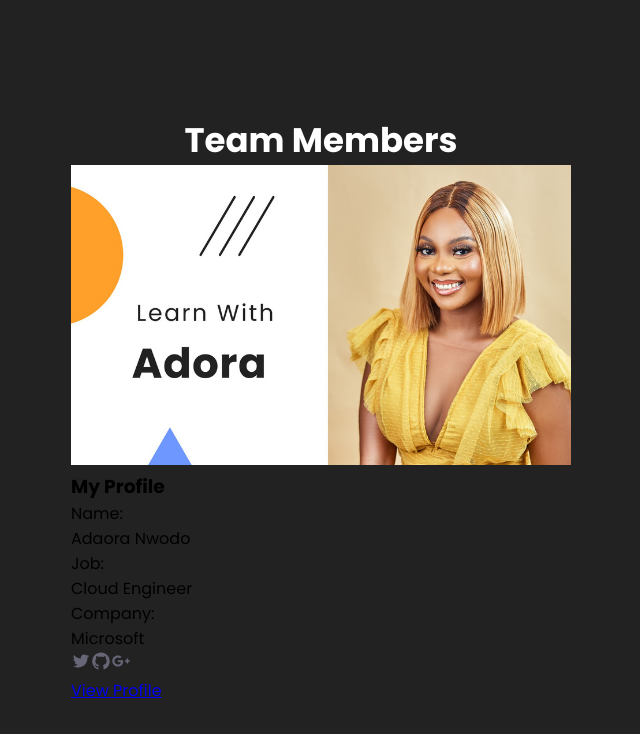
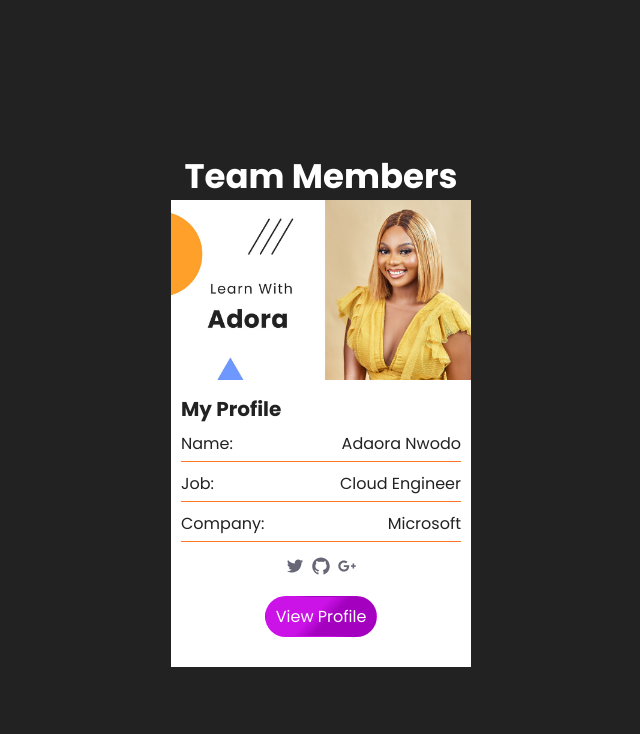
Before and after one commit to kevinandris/profile-app, a React (Create React App) app: page / in a window 1280 px wide. Shown: the top 734 px of the page, without its empty margins (319-959 px from the left). Built offline with nearby package versions, Linux system fonts and the light colour scheme.

Commit message:
profile css code implemented for the card

```diff
--- a/src/components/profile/Profile.module.css
+++ b/src/components/profile/Profile.module.css
@@ -0,0 +1,72 @@
+.profile {
+    width: 300px;
+    background-color: #fff;
+    color: #222;
+}
+
+.profile img {
+    width: 300px;
+    /* height: 40%; */
+}
+
+.profile-content {
+    padding: 10px;
+}
+
+h3 {
+    font-size: 20px;
+    line-height: 1.2;
+    margin-bottom: 10px;
+}
+
+.text {
+    position: relative;
+    display: flex;
+    justify-content: space-between;
+    align-items: center;
+    margin-bottom: 15px;
+}
+
+.text::after {
+    content: "";
+    position: absolute;
+    left: 0;
+    bottom: -5px;
+    width: 100%;
+    height: 0.5px;
+    background-color: var(--color-orange);
+}
+
+.icons, .btn {
+    display: flex;
+    justify-content: center;
+    align-items: center;
+    margin: 20px 0;
+}
+
+.icons > * {
+    margin: 0 3px;
+    cursor: pointer;
+}
+
+.btn a {
+    font-size: 14ox;
+    font-weight: 400;
+    padding: 7px 10px;
+    border: 1px solid transparent;
+    border-radius: 50px;
+    outline: none;
+    text-decoration: none;
+    color: #fff;
+    background: linear-gradient(135deg,
+    rgba(203, 18, 231, 1) 44%,
+    rgba(163, 1, 191, 1) 57%
+    );
+    cursor: pointer;
+    transform: translateY(0);
+    transition: all .3s;
+}
+
+.btn a:hover {
+    transform: translateY(-5px);
+}
--- a/src/index.js
+++ b/src/index.js
@@ -1,6 +1,6 @@
 import React from 'react';
 import ReactDOM from 'react-dom/client';
-import './index.css';
+import './index.module.css';
 import App from './App';
 
 const root = ReactDOM.createRoot(document.getElementById('root'));
```
Also changed, not shown: src/index.module.css (renamed from src/index.css).
